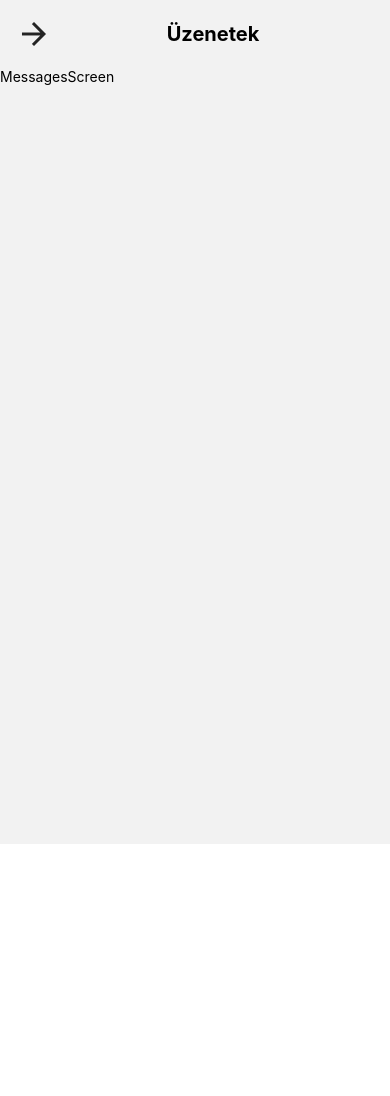
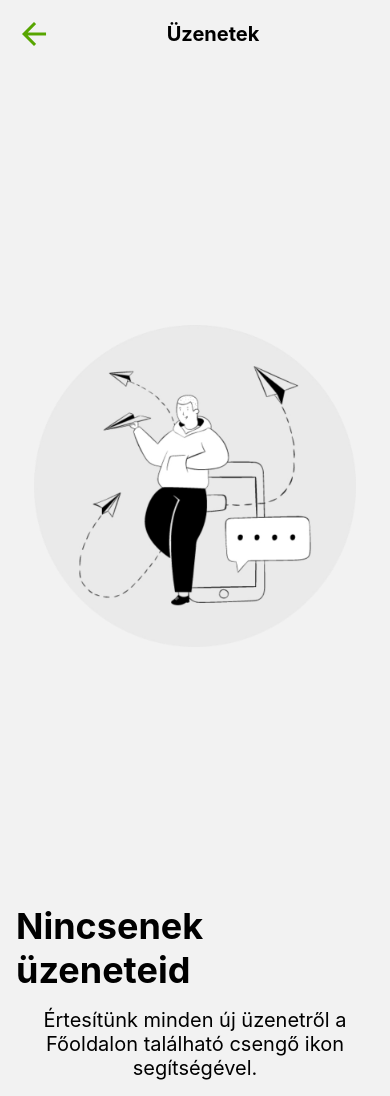
Before and after one commit to MrMuu88/AlmaClone, a React Native app: screen /Messages in a window 390 px wide. Before the commit the page ends 844 px from the top, so only its background shows below. Built offline with nearby package versions, Linux system fonts and the light colour scheme.

Commit message:
Messages screen Developed

```diff
--- a/src/Components/Headers/MessagesHeader.tsx
+++ b/src/Components/Headers/MessagesHeader.tsx
@@ -8,7 +8,7 @@ export const MessagesHeader = (props : StackHeaderProps) => {
     return (
         <View style={styles.container}>
             <TouchableOpacity onPress={()=> props.navigation.goBack()}>
-                <Icon name="arrow-forward" size={36} />
+                <Icon name="arrow-back" size={36} color="#57A500"/>
             </TouchableOpacity>
             <View style={{flex:1, justifyContent:"center"}}>
                 <Text style={styles.title}>Üzenetek</Text>
--- a/src/Screens/Other/MessagesScreen.tsx
+++ b/src/Screens/Other/MessagesScreen.tsx
@@ -1,12 +1,14 @@
-import { Text, View } from 'react-native'
+import { Image, Text, View } from 'react-native'
 import React, { Component } from 'react'
 import { colors } from '../../Styles/StyleSheet'
 
 export default class MessagesScreen extends Component {
   render() {
     return (
-      <View>
-        <Text style={{color:colors.primary}}>MessagesScreen</Text>
+      <View style={{ alignItems:"center", margin:16, gap:16}}>
+        <Image source={require('../../assests/NoMessage.png')} style={{width: '90%', aspectRatio: 1, height: undefined,  resizeMode: 'contain'}}/>
+        <Text style={{color:"black", fontWeight:"bold", fontSize:36}}>Nincsenek üzeneteid</Text>
+        <Text style={{color:"black", fontSize:20, textAlign:"center"}}>Értesítünk minden új üzenetről a Főoldalon található csengő ikon segítségével.</Text>
       </View>
     )
   }
```
Also changed, not shown: src/assests/NoMessage.png (added).
